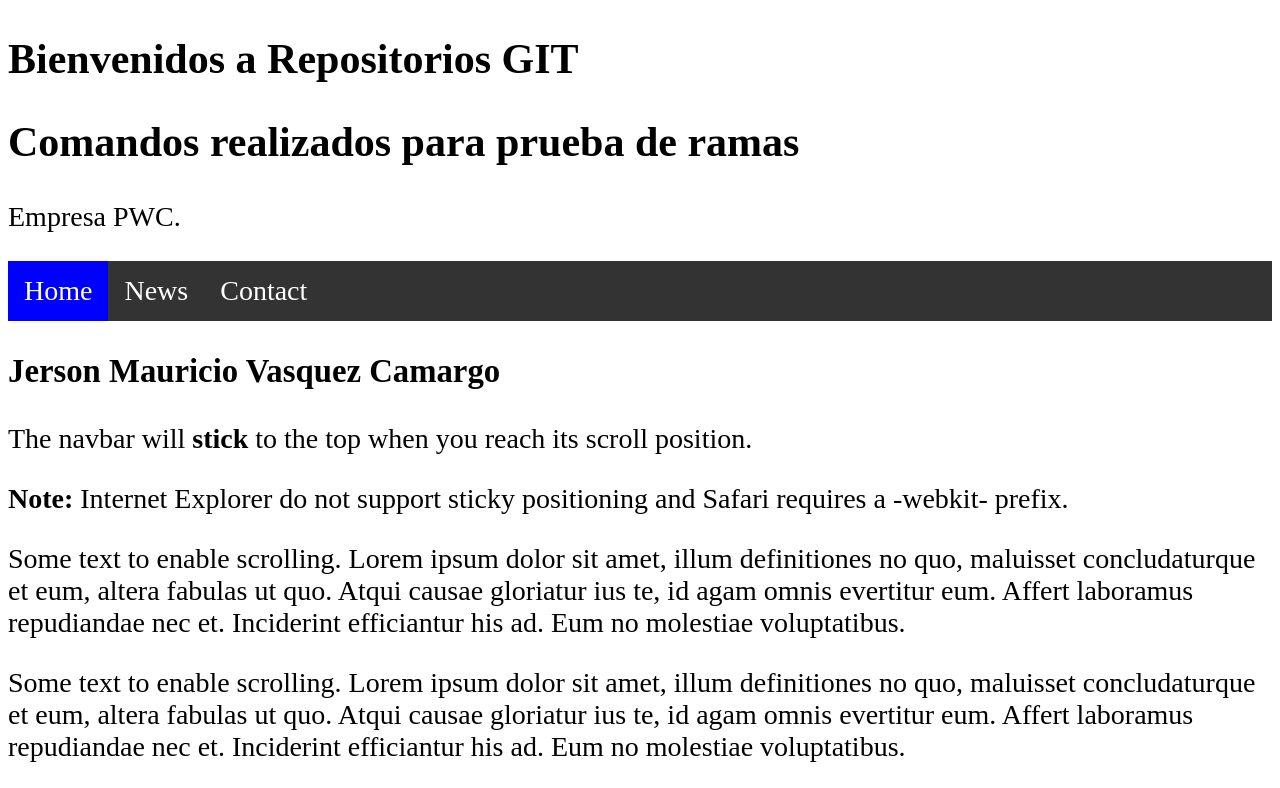
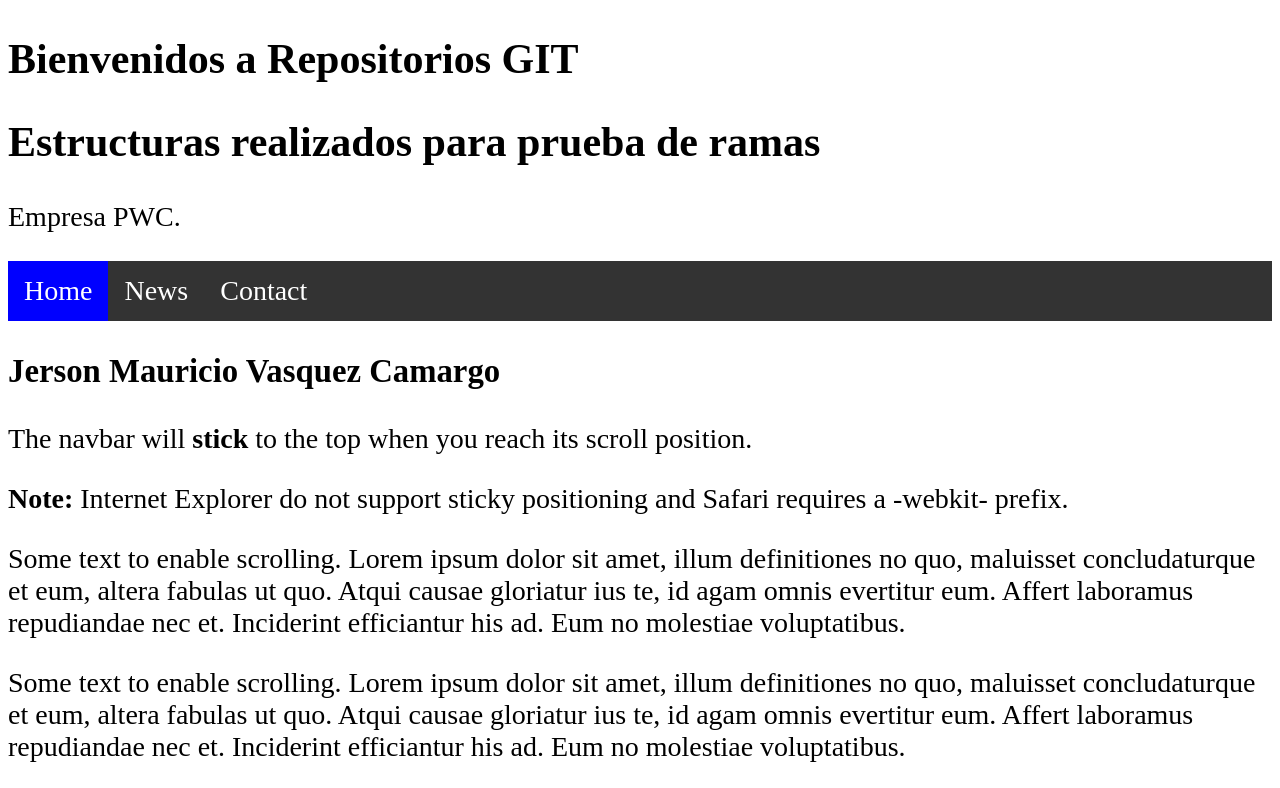
Before and after one commit to JerssonVasquez/VSCODE_GITPrueba, a plain HTML site: page index.html in a window 1280 px wide. Shown: the top 788 px of the page. Drawn offline with Linux system fonts and the light colour scheme.

Commit message:
Cambio de comando a estructuras en linea 13

```diff
--- a/index.html
+++ b/index.html
@@ -10,7 +10,7 @@
 <body>
     <div class="header">
         <h2>Bienvenidos a Repositorios GIT</h2>
-        <h2> Comandos realizados para prueba de ramas</h2>
+        <h2> Estructuras realizados para prueba de ramas </h2>
         <p>Empresa PWC.</p>
     </div>
 
```
